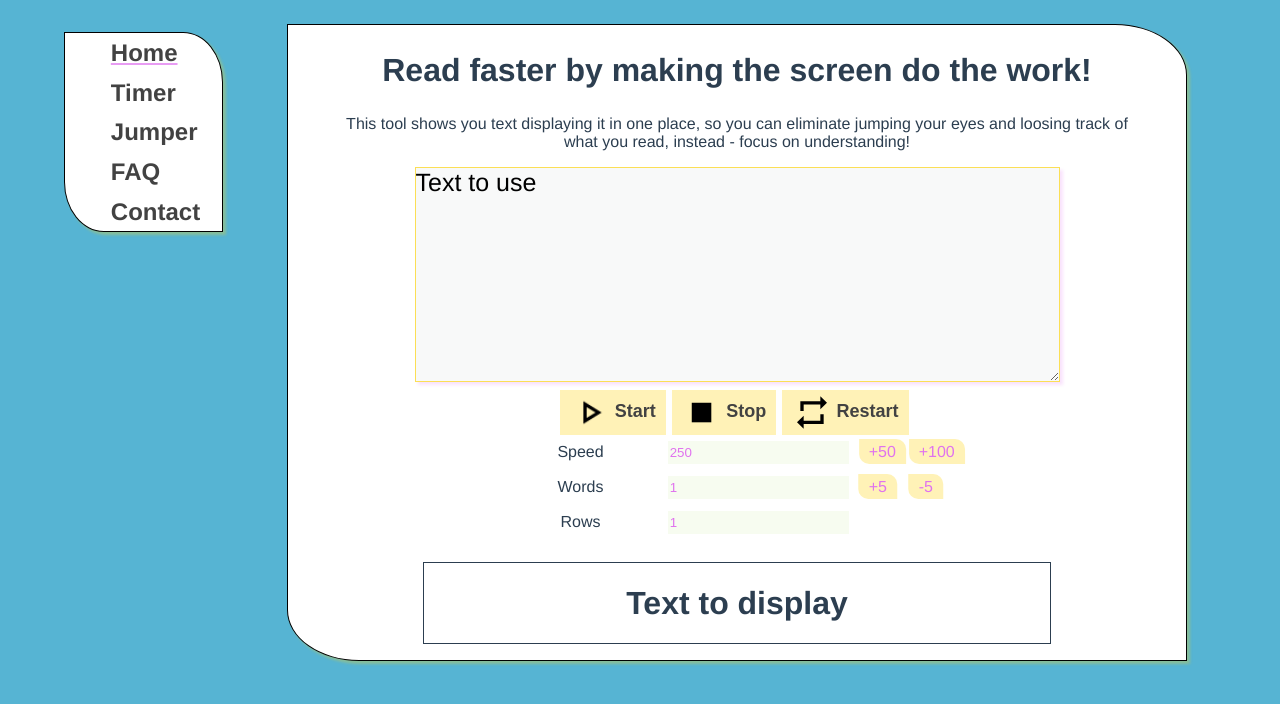
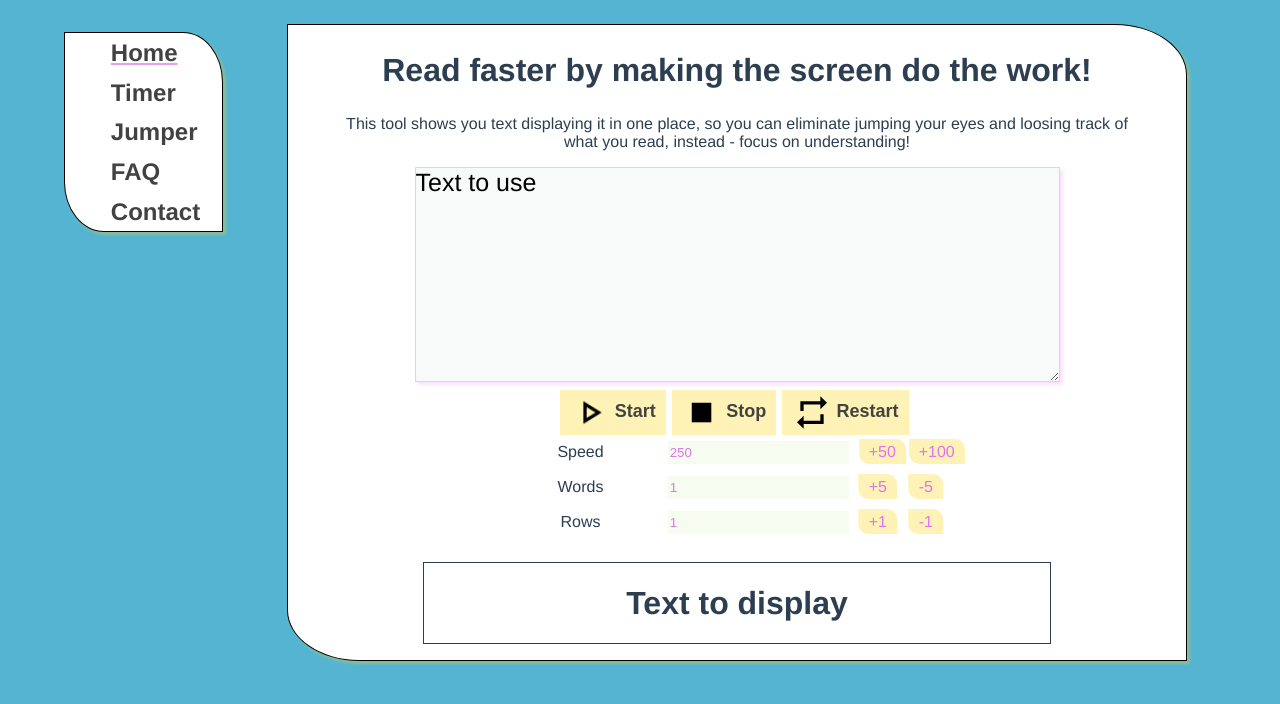
Before and after one commit to michalmietlinski/fastread.github.io, a Vue app: page /#/ in a window 1280 px wide. Shown: the top 704 px of the page. Built offline with nearby package versions, Linux system fonts and the light colour scheme.

Commit message:
more buttons.... all buttons

```diff
--- a/src/components/Main.vue
+++ b/src/components/Main.vue
@@ -55,6 +55,8 @@
             </div>
             <div class="row">
               <input type="number" v-on:change="updateNumberofrows" :value="numberofrows">
+              <span v-on:click="addRows(1)"> +1 </span>
+              <span v-on:click="addRows(-1)"> -1</span>
             </div>
           </div>
         </div>
@@ -189,6 +191,10 @@
         this.$store.dispatch('setWordperline',
           (parseInt(this.wordperline, 10) + parseInt(words, 10) >= 0) ? (parseInt(this.wordperline, 10) + parseInt(words, 10)) : (0));
       },
+      addRows(rows) {
+        this.$store.dispatch('setNumberofrows',
+          (parseInt(this.numberofrows, 10) + parseInt(rows, 10) >= 1) ? (parseInt(this.numberofrows, 10) + parseInt(rows, 10)) : (1));
+      },
       download() {
         const parser = new RSSParser();
         const CORS_PROXY = 'https://cors-anywhere.herokuapp.com/';
```
